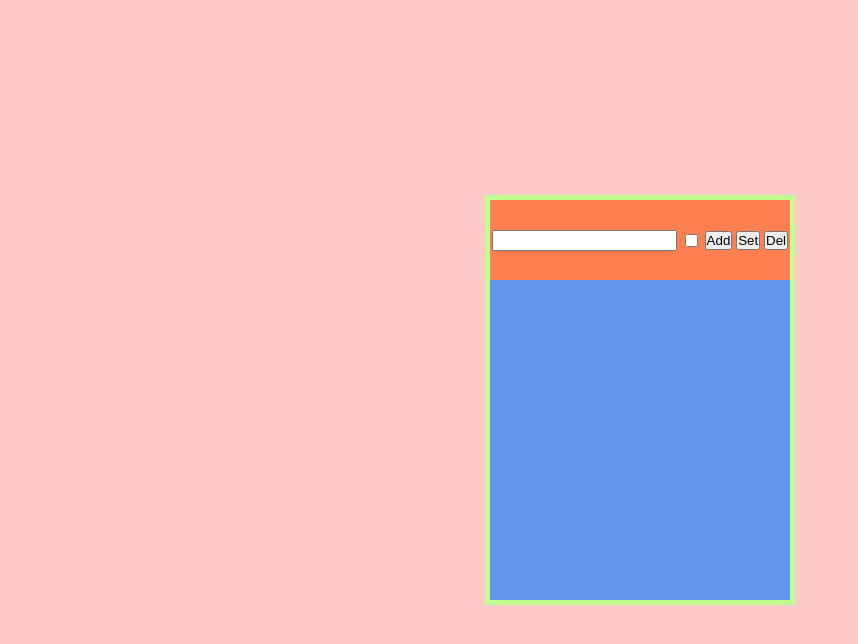
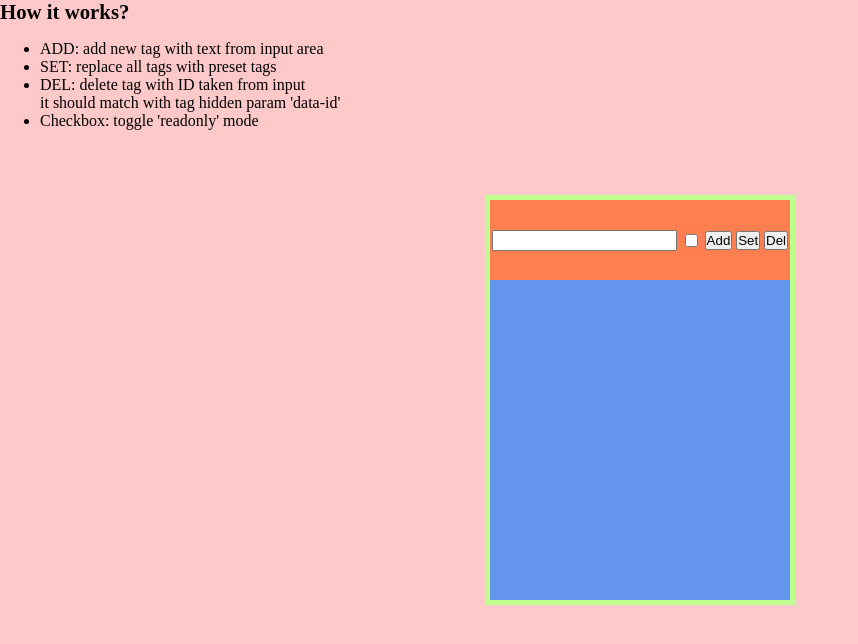
Before and after one commit to ZZH0C/testTask_WA_2021, a website built with webpack: page src/index.html in a window 1280 px wide. Shown: the whole page, without its empty margins (0-858 px from the left). Built offline with nearby package versions, Linux system fonts and the light colour scheme.

Commit message:
feat: add description

```diff
--- a/src/index.html
+++ b/src/index.html
@@ -7,6 +7,28 @@
 
 
 <body>
-    <div class="root"></div>
+<div class="about">
+    <span>How it works?</span>
+    <ul>
+        <li>
+            ADD: add new tag with text from input area
+        </li>
+        <li>
+            SET: replace all tags with preset tags
+        </li>
+        <li>
+            <div>
+                DEL: delete tag with ID taken from input
+            </div>
+            <div>
+                it should match with tag hidden param 'data-id'
+            </div>
+        </li>
+        <li>
+            Checkbox: toggle 'readonly' mode
+        </li>
+    </ul>
+</div>
+<div class="root"></div>
 </body>
 </html>
--- a/src/style/index.css
+++ b/src/style/index.css
@@ -47,3 +47,14 @@ body {
     border: 2px solid crimson;
     max-height: 20px;
 }
+
+.about {
+    position: absolute;
+    left: 0;
+    top: 0;
+}
+
+.about > span {
+    font-size: 1.3em;
+    font-weight: bold;
+}
```
